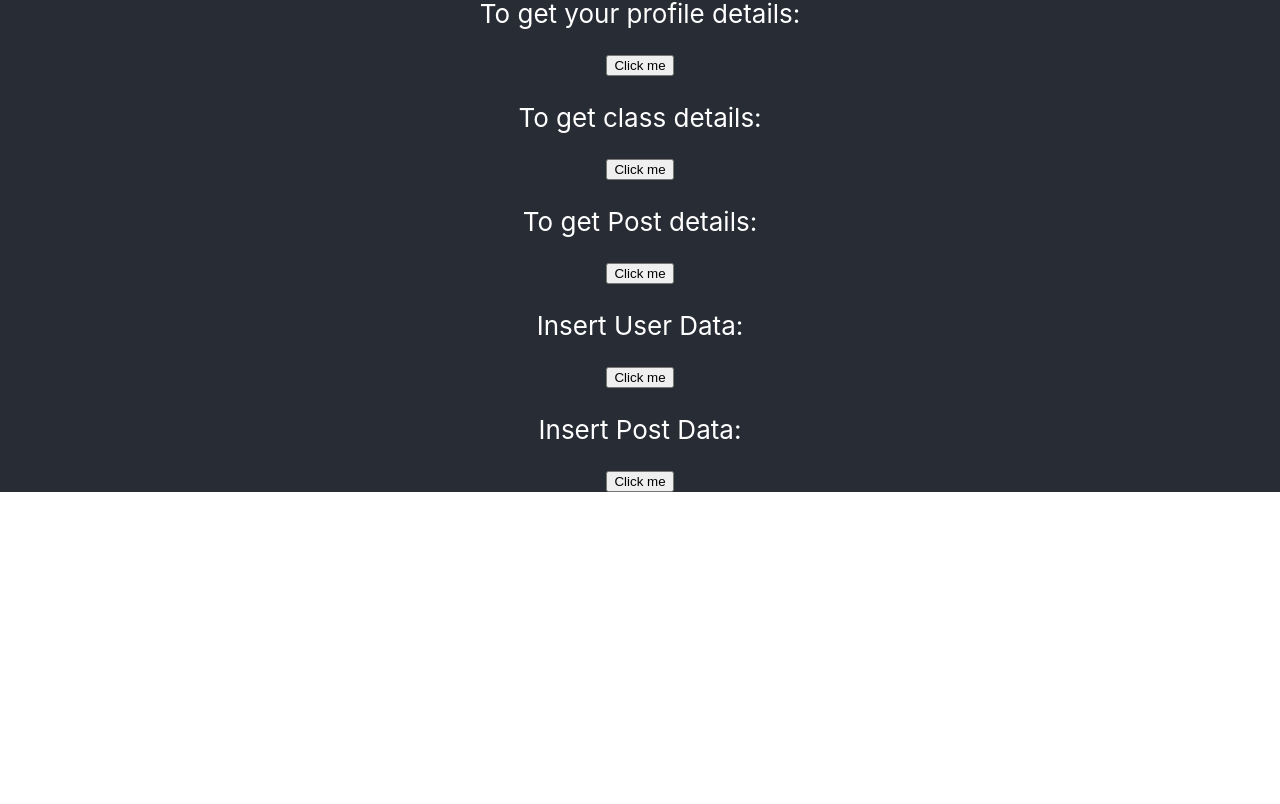
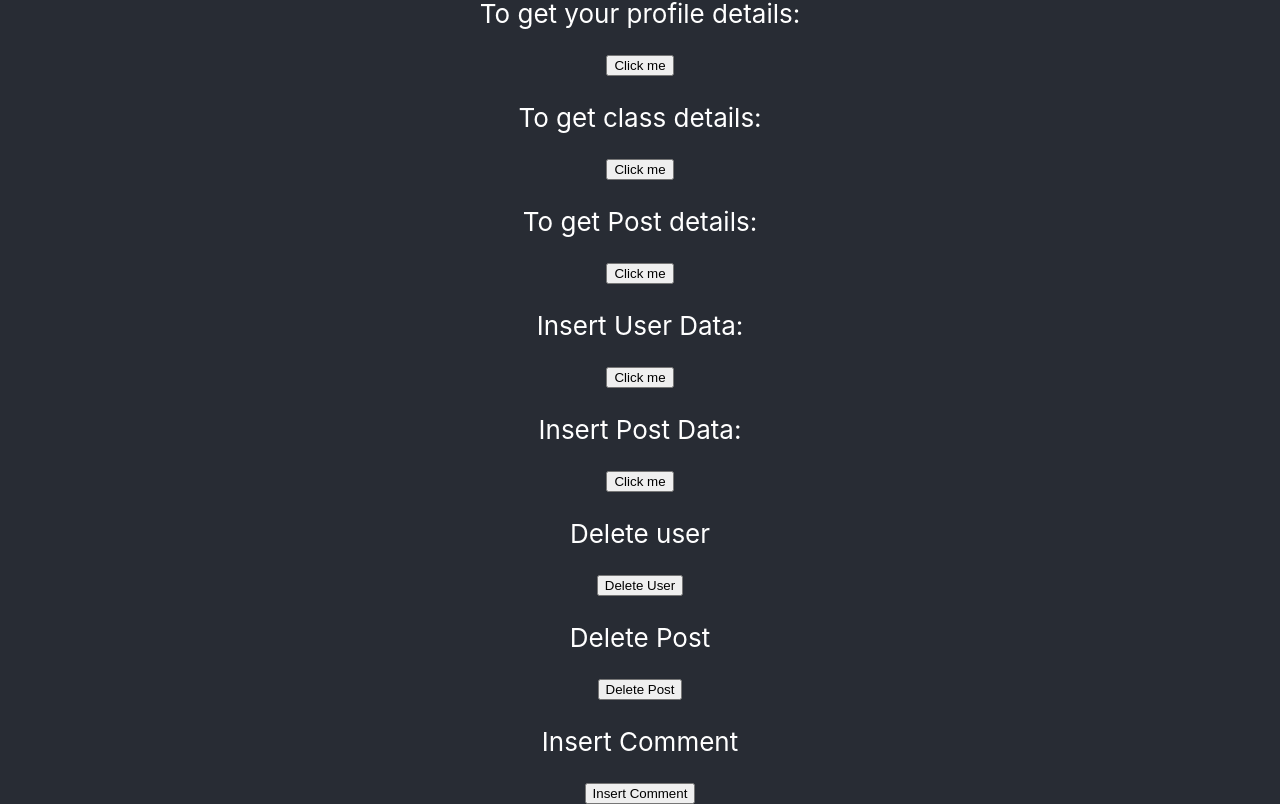
Before and after one commit to szali172/StudyBuddy, a React (Create React App) app in the folder studybuddy/frontend/: page / in a window 1280 px wide. Shown: the part 348-1152 px from the top of the page. Before the commit the page ends 840 px from the top, so only its background shows below. Built offline with nearby package versions, Linux system fonts and the light colour scheme; the HTML template or start-up script is replaced by a standard one.

Commit message:
added delete user, delete post, and insert comment

```diff
--- a/studybuddy/frontend/package.json
+++ b/studybuddy/frontend/package.json
@@ -3,7 +3,6 @@
   "version": "0.1.0",
   "private": true,
   "proxy": "http://localhost:5000",
-  "type": "module",
   "dependencies": {
     "@testing-library/jest-dom": "^5.16.5",
     "@testing-library/react": "^13.4.0",
--- a/studybuddy/frontend/src/App.js
+++ b/studybuddy/frontend/src/App.js
@@ -119,7 +119,6 @@ function App() {
     */
 
     function insertUserData(id, name, email, password, courses, favorites) {
-
       const data = `{"id":"${id}","name":"${name}","email":"${email}","password":"${password}","courses":"${courses}","favorites":"${favorites}"}`;
 
       axios.post("http://127.0.0.1:5000/insert/Users", data, {headers: {
@@ -139,8 +138,8 @@ function App() {
       post_id: string, op_id: string, ts: string, location: string, content: string comments: array of strings
     */
 
-    function insertPostData(post_id, op_id, ts, location, content, comments) {
-
+    function insertPostData(post_id, op_id, location, content, comments) {
+      var ts = Date(Date.now()).toString()
       const data = `{"post_id":"${post_id}","op_id":"${op_id}","ts":"${ts}","location":"${location}","content":"${content}","comments":"${comments}"}`;
 
       axios.post("http://127.0.0.1:5000/insert/Posts", data, {headers: {
@@ -153,6 +152,60 @@ function App() {
           console.log(error.response.headers)
           }
         })
+    }
+
+     /*
+     Inserts a comment into the 'Posts' collection of the database given the post_id
+      post_id: string
+    */
+
+      function insertCommentToPost(post_id, user_id, content) {
+        var ts = Date(Date.now()).toString()
+        const data = `{"user_id":"${user_id}","ts":"${ts}","content":"${content}"}`;
+
+        axios.put("http://127.0.0.1:5000/insert_comment/post_id="+post_id, data, {headers: {
+                      'Access-Control-Allow-Origin': '*',
+                      'Content-Type': 'application/json',
+      }}).catch((error) => {
+          if (error.response) {
+            console.log(error.response)
+            console.log(error.response.status)
+            console.log(error.response.headers)
+            }
+          })
+      }
+
+    /*
+     Deletes a user with a given id
+    */
+
+    function deleteUser(id) {
+      axios({
+        url:"http://127.0.0.1:5000/delete/Users/id="+id,
+      }).catch((error) => {
+        if (error.response) {
+          console.log(error.response)
+          console.log(error.response.status)
+          console.log(error.response.headers)
+          }
+      })
+    }
+
+
+    /*
+     Deletes a post with a given post_id
+    */
+
+     function deletePost(post_id) {
+      axios({
+        url:"http://127.0.0.1:5000/delete/Posts/id="+post_id,
+      }).catch((error) => {
+        if (error.response) {
+          console.log(error.response)
+          console.log(error.response.status)
+          console.log(error.response.headers)
+          }
+      })
     }
 
   return (
@@ -189,6 +242,13 @@ function App() {
         <p>Insert User Data: </p><button onClick={() => insertUserData("1685736281929", "Bob Smith", "bobsmith@illinois.edu", "bobby", ["CS 222", "CS 225"],["CS 222"])}>Click me</button>
 
         <p>Insert Post Data: </p><button onClick={() => insertPostData("4567898765639", "1685736281929", "2022-11-6 21:42:26.423489" , "Siebel CS", "Someone want to study for CS 361 with me?", [{"user_id":"12D32423kbJK11","ts":"2022-10-12 16:49:39.596765","content":"Yeah I'm down! What time?"},{"user_id":"9as7dfh23hkjWs","ts":"2022-10-12 16:54:39.596771","content":"Same here. Did you figure out how to do #4? I'm free to meet up at 7pm!"},{"user_id":"12D32423kbJKH9","ts":"2022-10-12 16:56:39.596775","content":"I did figure that one out! 7pm works with me if you guys are all free"}])}>Click me</button>
+
+        <p>Delete user</p><button onClick={() => deleteUser("1685736281929")}>Delete User</button>
+
+        <p>Delete Post</p><button onClick={() => deletePost("4567898765638")}>Delete Post</button>
+
+        <p>Insert Comment</p><button onClick={() => insertCommentToPost("h6Gw4320PMkq1e", "1685736281929", "Lets study for 233!" )}>Insert Comment</button>
+
       </header>
     </div>
   );
```
Also changed, not shown: 2 other files (tests, documents, lock files or other folders).
